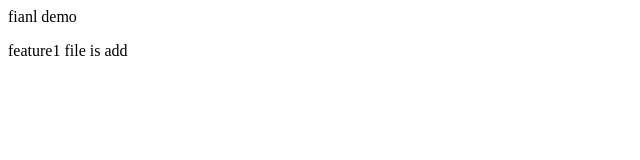
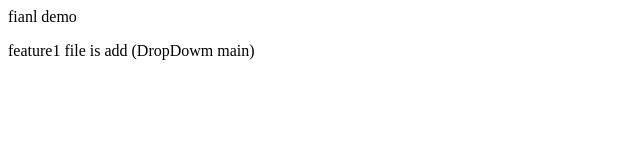
Before and after one commit to sahar33pk/finagitdemo, a plain HTML site: page index.html in a window 1280 px wide. Shown: the whole page, without its empty margins (0-640 px from the left). Drawn offline with Linux system fonts and the light colour scheme.

Commit message:
dropdown add

```diff
--- a/index.html
+++ b/index.html
@@ -1,2 +1,2 @@
 <p>fianl demo</p>
-<p>feature1 file is add</p>
+<p>feature1 file is add (DropDowm main)</p>
```
